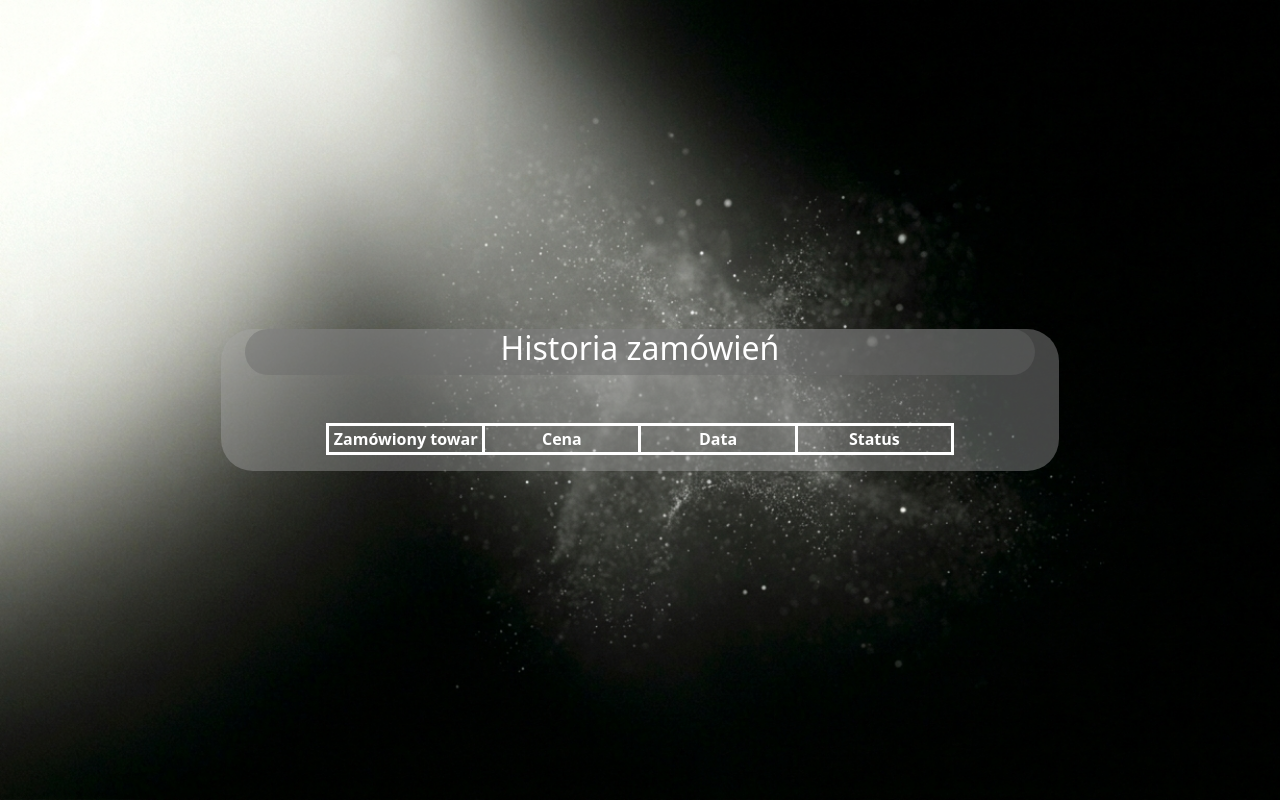
After one commit to Wojciech0-0/ProjektSklepuOnline, a PHP site: page /historiaZamowien.html in a window 1280 px wide. The commit adds this page. Run offline with PHP 8.4, Linux system fonts and the light colour scheme; lists and menus that the app fills with data are empty.

Commit message:
Interfejs Historii

```diff
--- /dev/null
+++ b/historiaZamowien.html
@@ -0,0 +1,34 @@
+<!DOCTYPE html>
+<html lang="en">
+<head>
+    <meta charset="UTF-8">
+    <meta name="viewport" content="width=device-width, initial-scale=1.0">
+    <title>Historia Zamówień</title>
+    <link href="https://cdn.jsdelivr.net/npm/bootstrap@5.3.8/dist/css/bootstrap.min.css" rel="stylesheet" integrity="sha384-sRIl4kxILFvY47J16cr9ZwB07vP4J8+LH7qKQnuqkuIAvNWLzeN8tE5YBujZqJLB" crossorigin="anonymous">
+    <link rel="stylesheet" href="style.css">
+</head>
+<body style="background-image: url(Gemini_Generated_Image_m2odv2m2odv2m2od.png); background-size: cover; background-repeat: no-repeat;">
+
+    <div class="container-fluid justify-content-center align-items-center vh-100 d-flex">
+
+        <div class=" col-8 col-md-8 col-lg-8 rounded-5 shadow-5" style="background-color: rgba(169,169,169,0.4);">
+
+            <div class="pb-3 row text-center d-flex justify-content-center">
+
+                <div class="mb-5 rounded-5 col-11" style="background-color: rgba(104, 103, 103, 0.4);">
+                    <h2 style="color: white;">Historia zamówień</h2>
+                </div>
+
+                <div class="d-flex justify-content-center">
+                    <table class="col-lg-9">
+                        <tr>
+                            <th>Zamówiony towar</th><th>Cena</th><th>Data</th><th>Status</th>
+                        </tr>
+                    </table>
+                </div>
+
+            </div>
+        </div>
+    </div>
+</body>
+</html>
--- a/style.css
+++ b/style.css
@@ -17,3 +17,9 @@
     background-color: rgb(101, 100, 100);
     border: 0px;
 }
+
+th, td{
+     border: solid white 3px;
+     width: 20%;
+     color: white;
+}
```
